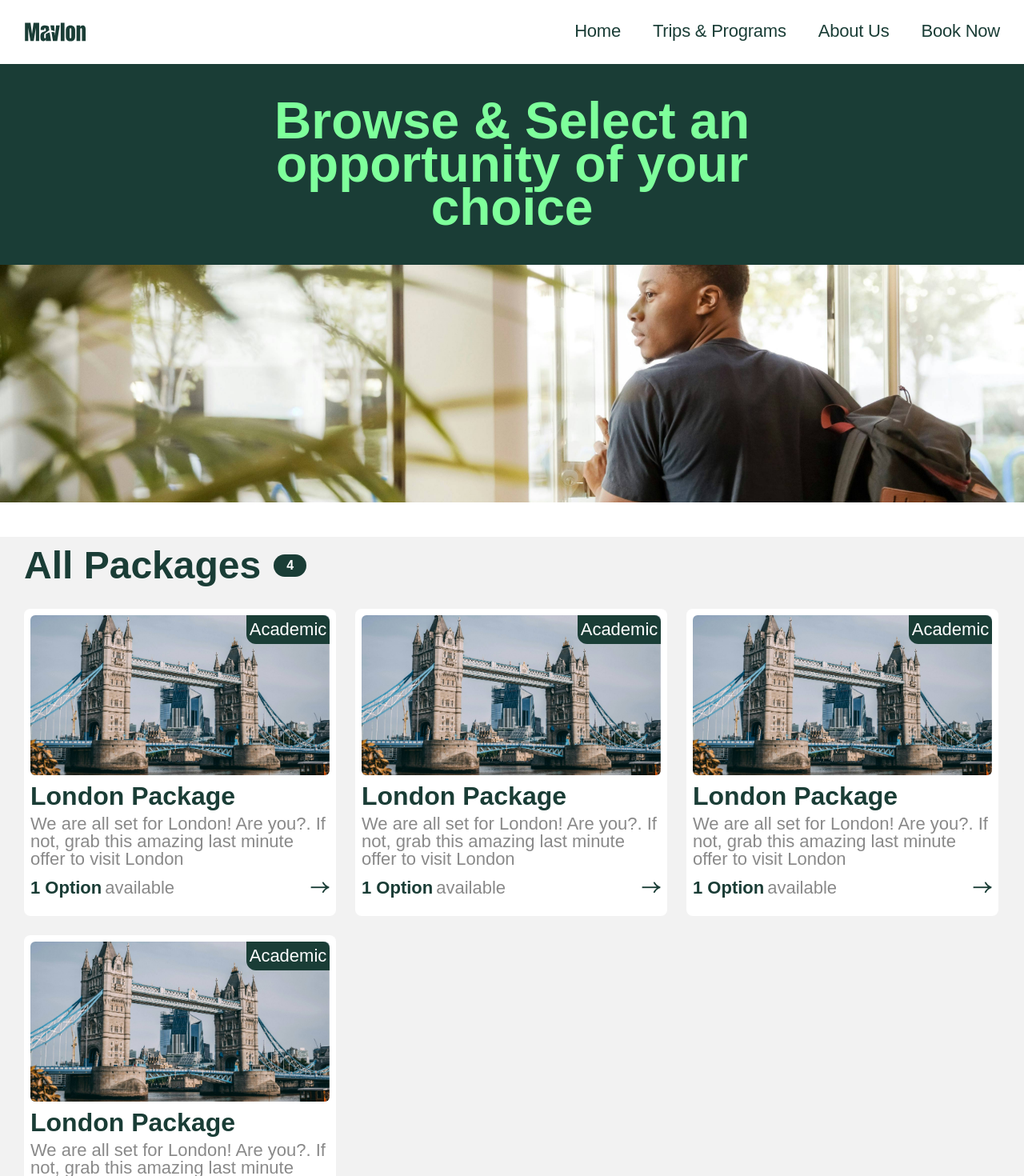
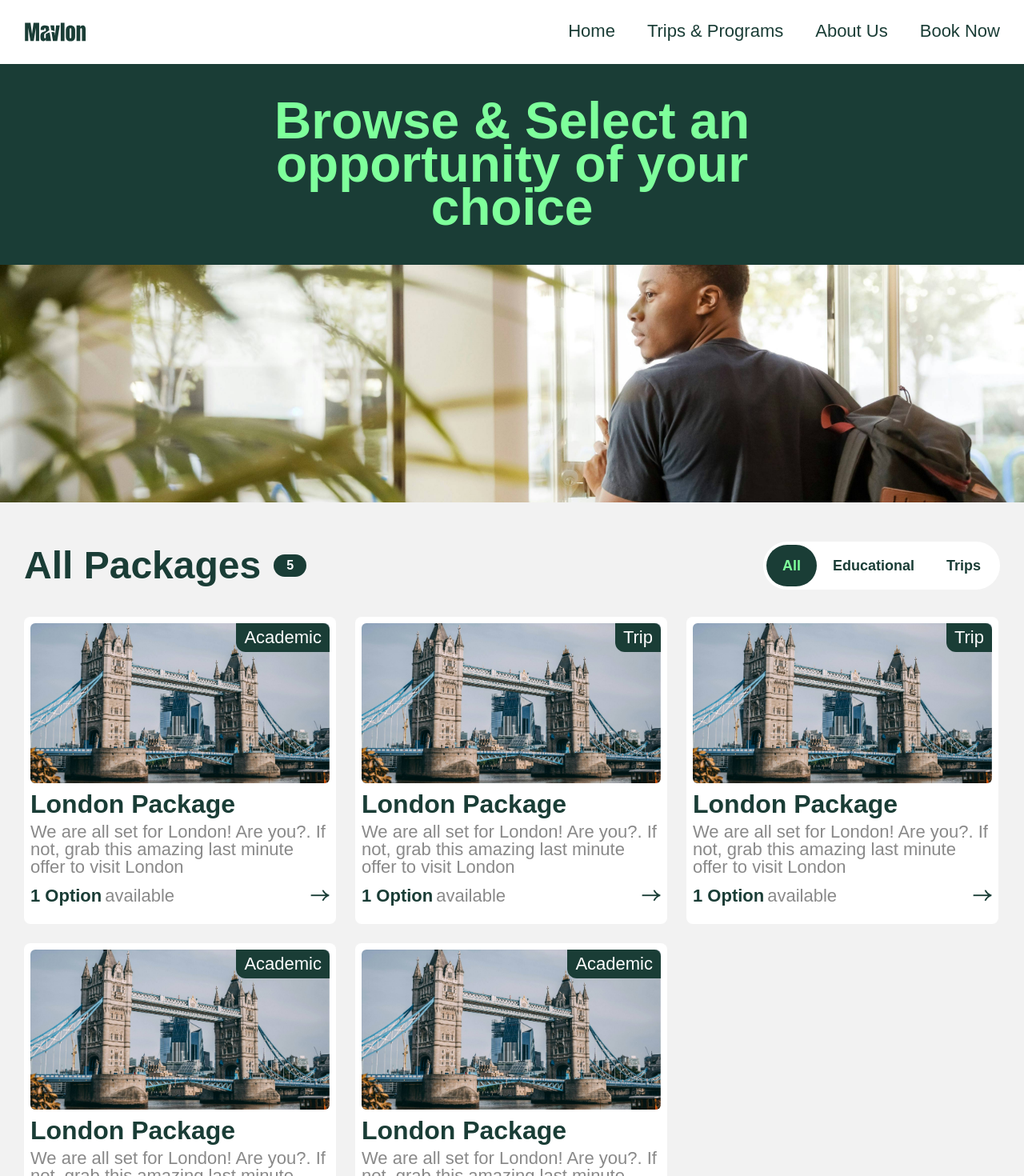
Before and after one commit to BimboAdesoye/MAVLON-TOUR, a React (Vite) app: page /programs in a window 1280 px wide. Shown: the top 1470 px of the page at 80% size. Built offline with nearby package versions, Linux system fonts and the light colour scheme; a web font is replaced by a local one.

Commit message:
built the filter functionality for the packages component

```diff
--- a/src/App.css
+++ b/src/App.css
@@ -13,86 +13,6 @@ body {
   max-width: 1280px;
   padding-inline: 1.875rem;
   margin-inline: auto;
-}
-
-/* .h1 {
-  font-size: 4rem;
-  font-weight: 600;
-  line-height: 53.76px;
-  letter-spacing: -0.03em;
-} */
-.h1 {
-  font-weight: 600;
-  line-height: 53.76px;
-  letter-spacing: -0.03em;
-  font-size: calc(42px + 1vw); /* Mobile font size */
-}
-
-@media screen and (min-width: 768px) {
-  .h1 {
-    font-size: calc(64px + 0.5vw); /* Web font size */
-  }
-}
-
-.h2 {
-  font-size: 3rem;
-  font-weight: 500;
-  line-height: 47.52px;
-  letter-spacing: -0.03em;
-}
-
-.h3 {
-  font-size: 2.5rem;
-  font-weight: 600;
-  line-height: 37.2px;
-  letter-spacing: -0.03em;
-}
-
-.h4 {
-  font-size: 1.5rem;
-  font-weight: 700;
-  line-height: 24px;
-  letter-spacing: -0.01em;
-}
-
-.h5 {
-  font-size: 1.375rem;
-  font-weight: 500;
-  line-height: 22.66px;
-  letter-spacing: -0.01em;
-}
-
-.h6 {
-  font-size: 0.875rem;
-  font-weight: 700;
-  line-height: 20px;
-}
-
-.body-one {
-  font-size: 1.5rem; /* 24px */
-  font-weight: 700;
-  line-height: 24px;
-  letter-spacing: -0.01em;
-}
-
-.body-two {
-  font-size: 1.375rem; /* 22px */
-  font-weight: 500;
-  line-height: 22px;
-  letter-spacing: -0.01em;
-}
-
-.body-three {
-  font-size: 1.125rem; /* 18px */
-  font-weight: 500;
-  line-height: 18px;
-  letter-spacing: -0.01em;
-}
-
-.body-four {
-  font-size: 1rem; /* 16px */
-  font-weight: 700;
-  line-height: 24px;
 }
 
 .linear-gradient-btn {
@@ -172,19 +92,19 @@ option {
 }
 
 .package-bg-1 {
-  background-image: url(./assets/graduation-img.svg);
+  background-image: url(./assets/graduation-image.jpg);
   background-size: cover;
   background-position: center;
   background-repeat: no-repeat;
 }
 
 /* background-image: url(./assets/travel-kit-img.svg); */
-/* .package-bg-2 {
-  background-image: url(./assets/graduation-image.jpg);
+.package-bg-2 {
+  background-image: url(./assets/travel-kit-img.jpg);
   background-size: cover;
-  background-position: center top;
+  background-position: center;
   background-repeat: no-repeat;
-} */
+}
 
 .footer-nav ul li:first-child {
   /* margin-bottom: 16px; */
--- a/src/Pages/Landing Page/FrequentlyAskedQuestions.jsx
+++ b/src/Pages/Landing Page/FrequentlyAskedQuestions.jsx
@@ -19,10 +19,10 @@ const FrequentlyAskedQuestions = () => {
             Education Program
           </button>
           <button className="flex-1 py-[10px] px-[20px] text-grey font-semibold text-sm lg:text-lg leading-[16.8px] lg:leading-[21.6px] h-[46px] lg:h-[56px] border-r-2 border-borderColor">
-            Leisure
+            Leisure Trips
           </button>
           <button className="flex-1 py-[10px] px-[20px] text-grey font-semibold text-sm lg:text-lg leading-[16.8px] lg:leading-[21.6px] h-[46px] lg:h-[56px]">
-            Trips
+            Booking
           </button>
         </main>
         <div className="mt-[50px] flex flex-col gap-[12px]">
--- a/src/Pages/Landing Page/OurPackages.jsx
+++ b/src/Pages/Landing Page/OurPackages.jsx
@@ -1,5 +1,4 @@
 import arrow from "../../assets/view-more-arrow.svg";
-import sampleImg from "../../assets/graduation-image.jpg";
 
 const OurPackages = () => {
   return (
@@ -30,7 +29,7 @@ const OurPackages = () => {
           </div>
         </div>
         <div className="h-[332px] lg:min-h-[571px] w-full lg:w-1/2 rounded-[24px] lg:rounded-br-none lg:rounded-bl-none package-bg-2 flex flex-col">
-          {/* <div className="bg-black bg-opacity-40 backdrop-filter backdrop-blur-md h-[150px] lg:h-[200px] mt-auto flex items-center justify-between relative px-[21px] lg:px-[32px] rounded-[24px] lg:rounded-[32px] lg:rounded-br-none lg:rounded-bl-none">
+          <div className="bg-black bg-opacity-40 backdrop-filter backdrop-blur-md h-[150px] lg:h-[200px] mt-auto flex items-center justify-between relative px-[21px] lg:px-[32px] rounded-[24px] lg:rounded-[32px] lg:rounded-br-none lg:rounded-bl-none">
             <span className="text-white  text-left">
               <h3 className="font-semibold text-2xl lg:text-4.5xl md:leading-[37.2px]">
                 Trips & Vacation Packages
@@ -45,8 +44,7 @@ const OurPackages = () => {
               src={arrow}
               alt="arrow-icon"
             />
-          </div> */}
-          <img className="h-full w-full object-cover" src={sampleImg} alt="" />
+          </div>
         </div>
       </div>
     </section>
--- a/src/Pages/Programs/PackageCard.jsx
+++ b/src/Pages/Programs/PackageCard.jsx
@@ -1,40 +1,34 @@
-import packagesData from "../../data.json";
 import arrow from "../../assets/guidance_up-arrow.png";
 import { Link } from "react-router-dom";
 
-const PackageCard = () => {
-  return (
-    <div className="flex flex-wrap gap-[24px]">
-      {packagesData.map((packageData) => {
+const PackageCard = ({ id, image, tag, title, subject, options }) => {
   return (
     <Link
-            onClick={() => console.log(packageData.id)}
-            to={`/single-package/${packageData.id}`}
-            key={packageData.id}
+      onClick={() => console.log(id)}
+      to={`/single-package/${id}`}
+      key={id}
       className="bg-white pt-[8px] pb-[24px] px-[8px] rounded-[8px] w-full lg:w-[390px]"
     >
       <div className="h-[200px] rounded-[8px] relative">
         <img
-                src={packageData.image}
+          src={image}
           className="w-full h-full object-cover rounded-[6px]"
           alt=""
         />
-              <button className="absolute top-0 right-0 w-[104px] h-[36px] font-medium text-1xl leading-[20.46px] flex items-center justify-center bg-darkgreen rounded-bl-[12px] rounded-tr-[8px] text-white">
-                {packageData.tag}
+        <button className="absolute top-0 right-0 w-auto px-[10px] h-[36px] font-medium text-1xl leading-[20.46px] flex items-center justify-center bg-darkgreen rounded-bl-[12px] rounded-tr-[8px] text-white">
+          {tag}
         </button>
       </div>
       <div className="pt-[12px]">
         <h2 className="font-bold text-3.5xl leading-[29.76px] text-darkgreen">
-                {packageData.title}
+          {title}
         </h2>
         <p className="mt-[8px] text-ash text-1xl leading-[22px] font-medium">
-                {packageData.subject}
+          {subject}
         </p>
         <span className="mt-[12px] flex justify-between items-center w-full">
           <p className="font-normal text-1xl leading-[19px] text-ash">
-                  <span className="text-darkgreen mr-1 font-bold">
-                    {packageData.options}
-                  </span>
+            <span className="text-darkgreen mr-1 font-bold">{options}</span>
             available
           </p>
           <img src={arrow} alt="arrow" />
@@ -42,9 +36,6 @@ const PackageCard = () => {
       </div>
     </Link>
   );
-      })}
-    </div>
-  );
 };
 
 export default PackageCard;
--- a/src/Pages/Programs/Packages.jsx
+++ b/src/Pages/Programs/Packages.jsx
@@ -1,12 +1,24 @@
 import Footer from "../../components/Footer";
 import packagesData from "../../data.json";
 import PackageCard from "./PackageCard";
+import { useState } from "react";
 
 const Packages = () => {
+  const [selectedTag, setSelectedTag] = useState(null);
+
+  const filterItemsByTag = (tag) => {
+    setSelectedTag(tag);
+  };
+
+  const filteredItems = selectedTag
+    ? packagesData.filter((packageData) => packageData.tag === selectedTag)
+    : packagesData;
+
   return (
-    <section className="w-full h-auto pt-[21px] lg:pt-[43px]">
-      <div className="bg-[#F2F2F2] pb-[59px] lg:pb-[60px]">
+    <section className="w-full h-auto pt-[21px] lg:pt-[43px] bg-[#F2F2F2]">
+      <div className=" pb-[59px] lg:pb-[60px]">
         <div className="container w-full">
+          <span className="flex flex-col-reverse lg:flex-row justify-between items-center mb-[10px]">
             <header className="flex items-center gap-[14px] lg:gap-[16px]">
               <h2 className="font-semibold text-3.5xl lg:text-5.5xl text-darkgreen">
                 All Packages
@@ -15,8 +27,43 @@ const Packages = () => {
                 {packagesData.length}
               </button>
             </header>
-          <div className="pt-[18px] packages w-full ">
-            <PackageCard />
+            <div className=" rounded-[1000px] flex overflow-hidden p-[4px] bg-white">
+              <button
+                onClick={() => filterItemsByTag(null)}
+                className="flex-1 py-[10px] px-[20px] font-semibold text-sm lg:text-lg leading-[16.8px] lg:leading-[21.6px] h-[46px] lg:h-[52px] bg-darkgreen rounded-[1000px] text-mediumgreen w-auto"
+              >
+                All
+              </button>
+              <button
+                onClick={() => filterItemsByTag("Academic")}
+                className="flex-1 py-[10px] px-[20px] text-darkgreen font-semibold text-sm lg:text-lg leading-[16.8px] lg:leading-[21.6px] h-[46px] lg:h-[52px]"
+              >
+                Educational
+              </button>
+              <button
+                onClick={() => filterItemsByTag("Trip")}
+                className="flex-1 py-[10px] px-[20px] text-darkgreen font-semibold text-sm lg:text-lg leading-[16.8px] lg:leading-[21.6px] h-[46px] lg:h-[52px]"
+              >
+                Trips
+              </button>
+            </div>
+          </span>
+          <div className="pt-[18px] packages w-full">
+            <div className="flex flex-wrap gap-[24px]">
+              {filteredItems.map((item) => {
+                const { id, image, tag, title, subject, options } = item;
+                return (
+                  <PackageCard
+                    key={id}
+                    image={image}
+                    tag={tag}
+                    title={title}
+                    subject={subject}
+                    options={options}
+                  />
+                );
+              })}
+            </div>
           </div>
         </div>
       </div>
--- a/src/components/Footer.jsx
+++ b/src/components/Footer.jsx
@@ -4,7 +4,8 @@ import { Link } from "react-router-dom";
 const Footer = () => {
   const currentYear = new Date().getFullYear();
   return (
-    <footer className="container py-[48px] lg:pt[64px]">
+    <footer className="py-[48px] lg:pt[64px] bg-white">
+      <div className="container">
         <div className="w-full h-[616px] lg:h-[240px] flex flex-col gap-[48px] lg:gap-0 lg:flex-row">
           <div className="w-full lg:w-1/2 h-auto lg:h-full">
             <img
@@ -90,6 +91,7 @@ const Footer = () => {
             © {currentYear} Mavlon Consults. All rights reserved.
           </p>
         </div>
+      </div>
     </footer>
   );
 };
--- a/src/components/Navbar.jsx
+++ b/src/components/Navbar.jsx
@@ -1,5 +1,4 @@
 import MavlonLogo from "../assets/MavlonLogo.svg";
-import searchIconAccent from "../assets/search-icon-accent.svg";
 import searchIcon from "../assets/search-icon.svg";
 import mobileNav from "../assets/open-nav-icon.svg";
 import { Link } from "react-router-dom";
@@ -41,14 +40,14 @@ const Navbar = () => {
           className="flex gap-[70px] md:gap-[40px] absolute md:static flex-col items-center justify-center md:flex-row inset-0 top-20 h-[88vh] md:h-auto w-screen md:w-auto bg-darkgreen md:bg-inherit"
         >
           <li>
-            <Link to={"/"} className="body-two text-white  md:text-darkgreen">
+            <Link to={"/"} className="text-darkgreen font-medium text-1xl leading-[24px]">
               Home
             </Link>
           </li>
           <li>
             <Link
               to={"/programs"}
-              className="body-two text-white  md:text-darkgreen"
+              className="text-darkgreen font-medium text-1xl leading-[24px]"
             >
               Trips & Programs
             </Link>
@@ -56,29 +55,17 @@ const Navbar = () => {
           <li>
             <Link
               to={"/about-us"}
-              className="body-two text-white  md:text-darkgreen"
+              className="text-darkgreen font-medium text-1xl leading-[24px]"
             >
               About Us
             </Link>
           </li>
           <li>
-            <Link className="body-two text-white  md:text-darkgreen">
+            <Link className="text-darkgreen font-medium text-1xl leading-[24px]">
               Book Now
             </Link>
           </li>
         </ul>
-        {/* <div className="items-center border-solid border-2 w-[257px] md:w-[225px] h-[44px] rounded-[49px] px-[10px] py-[16px] hidden md:flex">
-          <img
-            className="w-[16px] h-[16px]"
-            src={searchIconAccent}
-            alt="search-icon"
-          />
-          <input
-            className="border-none font-semibold focus:ring-0"
-            type="search"
-            placeholder="Search Opportunity"
-          />
-        </div> */}
         <div className="mobile-nav flex gap-[20px] md:hidden items-center">
           <img src={searchIcon} alt="search-icon" />
           <img
--- a/src/components/Testimonial.jsx
+++ b/src/components/Testimonial.jsx
@@ -29,10 +29,14 @@ const Testimonial = () => {
   return (
     <div className="w-full h-auto">
       <div className="bg-white pt-[44px] lg:[pt-72px] pb-[59px] lg:pb-[48px] w-full h-auto text-center">
-        <h6 className="text-grey font-bold text-lg lg:text-xl">TESTIMONIALS</h6>
-        <h3 className="text-darkgreen max-w-[589px] text-3.5xl lg:text-5.5xl font-semibold leading-[26.88px] lg:leading-[40.32px] mx-auto text-center">
-          Hear from some of our satisfied customers
-        </h3>
+        <div className="container">
+          <h6 className="text-grey font-bold text-lg lg:text-xl">
+            TESTIMONIALS
+          </h6>
+          <h3 className="text-darkgreen max-w-[589px] text-3.5xl lg:text-5.5xl font-semibold leading-[26.88px] lg:leading-[40.32px] mx-auto text-center">
+            Hear from some of our satisfied customers
+          </h3>
+        </div>
       </div>
       <div className="bg-darkgreen w-full h-auto py-11 text-white pt-[84px] lg:pt-[50px] pb-[69px] lg:pb-[72px]">
         <div className="container">
--- a/src/data.json
+++ b/src/data.json
@@ -72,7 +72,7 @@
     "id": 2,
     "title": "London Package",
     "subject": "We are all set for London! Are you?. If not, grab this amazing last minute offer to visit London",
-    "tag": "Academic",
+    "tag": "Trip",
     "options": "1 Option",
     "image": "/london-img.jpg",
     "details": {
@@ -128,7 +128,7 @@
     "id": 3,
     "title": "London Package",
     "subject": "We are all set for London! Are you?. If not, grab this amazing last minute offer to visit London",
-    "tag": "Academic",
+    "tag": "Trip",
     "options": "1 Option",
     "image": "/london-img.jpg",
     "details": {
@@ -235,5 +235,61 @@
         "Documents required are proof of registered business or occupation and Proof of funds in terms of 6 months Bank Statements"
       ]
     }
+  },
+  {
+    "id": 5,
+    "title": "London Package",
+    "subject": "We are all set for London! Are you?. If not, grab this amazing last minute offer to visit London",
+    "tag": "Academic",
+    "options": "1 Option",
+    "image": "/london-img.jpg",
+    "details": {
+      "Available programs": [
+        {
+          "id": 1,
+          "title": "International Conference on Education & Learning Technology",
+          "ref": "Registration reference: UK2401",
+          "date": "22nd-23rd April, 2024"
+        },
+        {
+          "id": 2,
+          "title": "International Conference on Social Science & Humanities",
+          "ref": "Registration reference: UK2402",
+          "date": "23rd-24th April, 2024"
+        },
+        {
+          "id": 3,
+          "title": "International Conference on Business, Economics & Policy",
+          "ref": "Registration reference: UK2403",
+          "date": "24th-25th April, 2024"
+        },
+        {
+          "id": 4,
+          "title": "International Conference on Science & Technology",
+          "ref": "Registration reference: UK2404",
+          "date": "25th-23th April, 2024."
+        }
+      ],
+      "Package Content": [
+        "UK Business Visitor’s Visa processing",
+        "4 nights Hotel Accommodation",
+        "Breakfast Daily",
+        "Welcome reception",
+        "Printed Participation & presentation Certificate",
+        "Printed Proceedings",
+        "Flight tickets is not included in the package"
+      ],
+      "How to Register": [
+        "Respond to this email with a scanned copy of their passport data page, quoting the registration reference of the conference they are interested in.",
+        "In response, delegates will be required to pay a non-refundable Conference invitation and reservation fee of N225, 000. Note that this fee is part of the total packageof N980, 000. Payment method will be sent once we receive the data page in step 1 above",
+        "On receiving the data pages and payment, we will send the visa information form to the delegates, this will enable us complete the visa processing and schedule biometric and submission appointment."
+      ],
+      "Important Visa Information": [
+        "UK visa application does not require interview",
+        "Visa information and service is only available to delegates who register for the conference on or before the registration deadline",
+        "Interested delegates will be required to appear in person for documents submission and bio metrics",
+        "Documents required are proof of registered business or occupation and Proof of funds in terms of 6 months Bank Statements"
+      ]
+    }
   }
 ]
```
Also changed, not shown: src/assets/travel-kit-img.jpg (added). Lines whose indentation alone changed are shown as unchanged.
